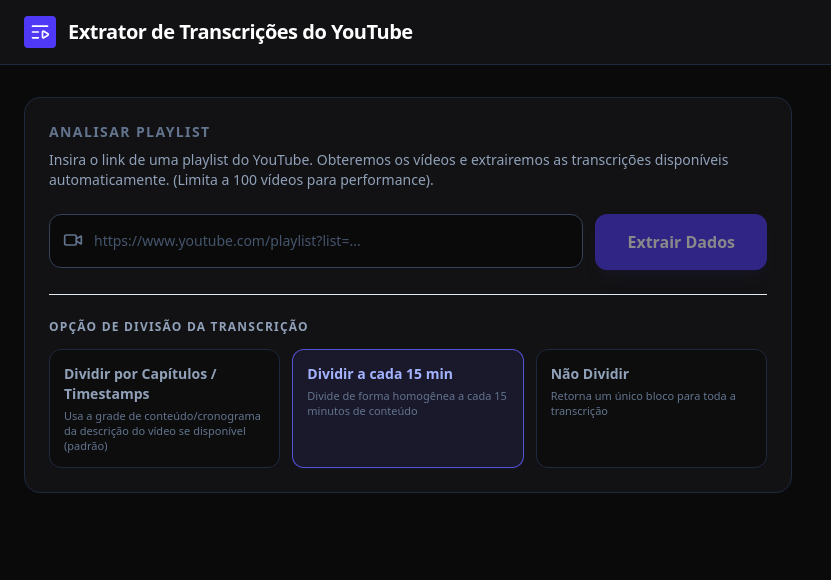
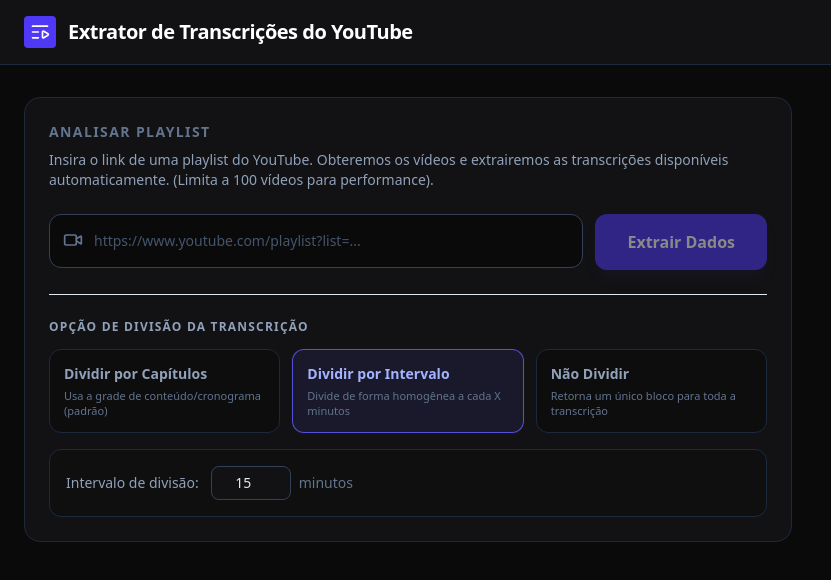
Before and after one commit to afc2c4/youtube-transcribe-extract, a React (Vite) app: page / in a window 1280 px wide. Both pictures are taken after a click on the button 407 px from the left and 408 px from the top of the page. Shown: the top 580 px of the page, without its empty margins (0-831 px from the left). Built offline with nearby package versions, Linux system fonts and the light colour scheme.

Commit message:
add configurable time-based transcript splitting

```diff
--- a/server.ts
+++ b/server.ts
@@ -268,7 +268,7 @@
 
   app.post("/api/video/transcript", async (req, res) => {
     try {
-      const { videoId, splitStrategy = "chapters" } = req.body;
+      const { videoId, splitStrategy = "chapters", splitInterval = 15 } = req.body;
       if (!videoId) {
         return res.status(400).json({ error: "videoId is required" });
       }
@@ -302,8 +302,9 @@
 
       let blocksToReturn: TranscriptItem[] = [];
 
-      const splitStrategyFallback15Min = () => {
-        const CHUNK_LIMIT = isMs ? 15 * 60 * 1000 : 15 * 60;
+      const splitStrategyFallbackInterval = () => {
+        const intervalInMinutes = Number(splitInterval) || 15;
+        const CHUNK_LIMIT = isMs ? intervalInMinutes * 60 * 1000 : intervalInMinutes * 60;
         let currentChunkText: string[] = [];
         let currentChunkStart = 0;
         let pIdx = 1;
@@ -397,12 +398,12 @@
               timeStartSec: b.timeStartSec
             }));
         } else {
-          // Standard fallback to 15min chunks if no chapters were parsed
-          splitStrategyFallback15Min();
+          // Standard fallback to chunk strategy if no chapters were parsed
+          splitStrategyFallbackInterval();
         }
       } else {
-        // Standard fixed 15-minute chunk strategy
-        splitStrategyFallback15Min();
+        // Standard chunk strategy
+        splitStrategyFallbackInterval();
       }
 
       res.json({ transcript: blocksToReturn, error });
--- a/src/App.tsx
+++ b/src/App.tsx
@@ -12,7 +12,8 @@
   const [error, setError] = useState<string | null>(null);
   const [data, setData] = useState<PlaylistResponse | null>(null);
   const [copiedId, setCopiedId] = useState<string | null>(null);
-  const [splitStrategy, setSplitStrategy] = useState<'chapters' | '15min' | 'none'>('chapters');
+  const [splitStrategy, setSplitStrategy] = useState<'chapters' | 'interval' | 'none'>('chapters');
+  const [splitInterval, setSplitInterval] = useState<number>(15);
   const [template, setTemplate] = useState(() => {
     return localStorage.getItem('transcriptTemplate') || 'A transcrição é {transcript}';
   });
@@ -78,7 +79,7 @@
               const res = await fetch('/api/video/transcript', {
                 method: 'POST',
                 headers: { 'Content-Type': 'application/json' },
-                body: JSON.stringify({ videoId: item.id, splitStrategy }),
+                body: JSON.stringify({ videoId: item.id, splitStrategy, splitInterval }),
               });
               const tData = await res.json();
 
@@ -161,6 +162,8 @@
           onSubmit={handleSubmit}
           splitStrategy={splitStrategy}
           setSplitStrategy={setSplitStrategy}
+          splitInterval={splitInterval}
+          setSplitInterval={setSplitInterval}
         />
         {data && (
           <ResultsSection
--- a/src/components/PlaylistInput.tsx
+++ b/src/components/PlaylistInput.tsx
@@ -9,8 +9,10 @@
   total: number;
   error: string | null;
   onSubmit: (e: React.FormEvent) => void;
-  splitStrategy: 'chapters' | '15min' | 'none';
-  setSplitStrategy: (val: 'chapters' | '15min' | 'none') => void;
+  splitStrategy: 'chapters' | 'interval' | 'none';
+  setSplitStrategy: (val: 'chapters' | 'interval' | 'none') => void;
+  splitInterval: number;
+  setSplitInterval: (val: number) => void;
 }
 
 export function PlaylistInput({
@@ -22,7 +24,9 @@
   error,
   onSubmit,
   splitStrategy,
-  setSplitStrategy
+  setSplitStrategy,
+  splitInterval,
+  setSplitInterval
 }: PlaylistInputProps) {
   const percentage = total > 0 ? Math.round((progress / total) * 100) : 0;
 
@@ -87,8 +91,8 @@
         </label>
         <div className="grid grid-cols-1 md:grid-cols-3 gap-3">
           {[
-            { id: 'chapters', label: 'Dividir por Capítulos / Timestamps', desc: 'Usa a grade de conteúdo/cronograma da descrição do vídeo se disponível (padrão)' },
-            { id: '15min', label: 'Dividir a cada 15 min', desc: 'Divide de forma homogênea a cada 15 minutos de conteúdo' },
+            { id: 'chapters', label: 'Dividir por Capítulos', desc: 'Usa a grade de conteúdo/cronograma (padrão)' },
+            { id: 'interval', label: 'Dividir por Intervalo', desc: 'Divide de forma homogênea a cada X minutos' },
             { id: 'none', label: 'Não Dividir', desc: 'Retorna um único bloco para toda a transcrição' }
           ].map((opt) => (
             <button
@@ -107,6 +111,25 @@
             </button>
           ))}
         </div>
+
+        {splitStrategy === 'interval' && (
+          <div className="mt-4 flex items-center gap-3 p-4 bg-[#0A0A0B]/40 rounded-xl border border-slate-800">
+            <label className="text-sm text-slate-400 font-medium">
+              Intervalo de divisão:
+            </label>
+            <div className="flex items-center gap-2">
+              <input
+                type="number"
+                min="1"
+                max="120"
+                value={splitInterval}
+                onChange={(e) => setSplitInterval(Math.max(1, parseInt(e.target.value) || 15))}
+                className="w-20 bg-[#121214] border border-slate-700 rounded-lg px-3 py-1.5 text-slate-200 text-sm focus:outline-none focus:border-indigo-500 text-center"
+              />
+              <span className="text-sm text-slate-500">minutos</span>
+            </div>
+          </div>
+        )}
       </div>
     </section>
   );
```
